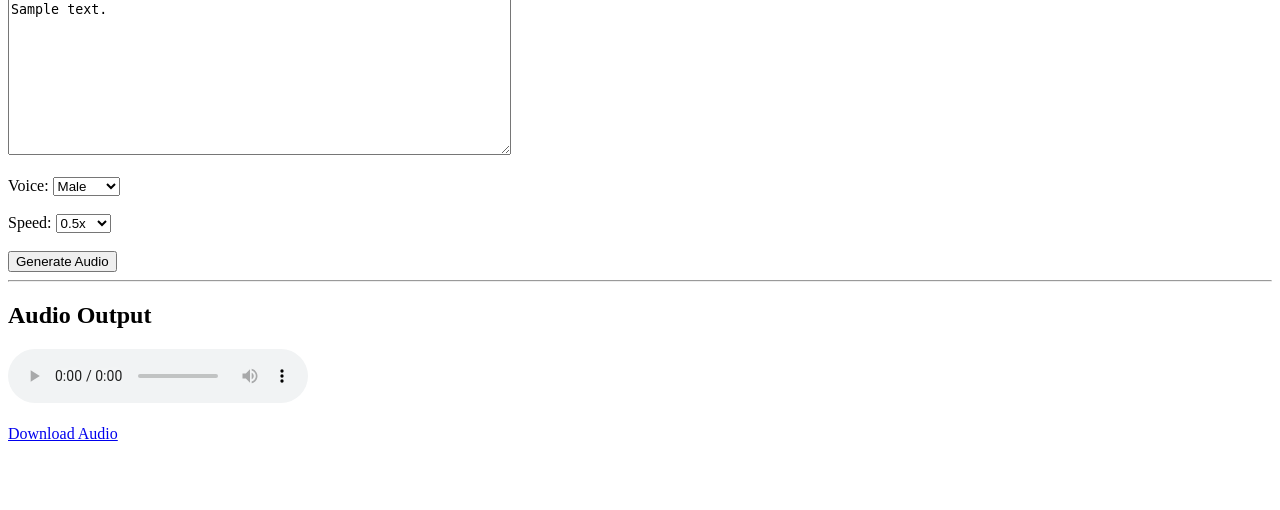
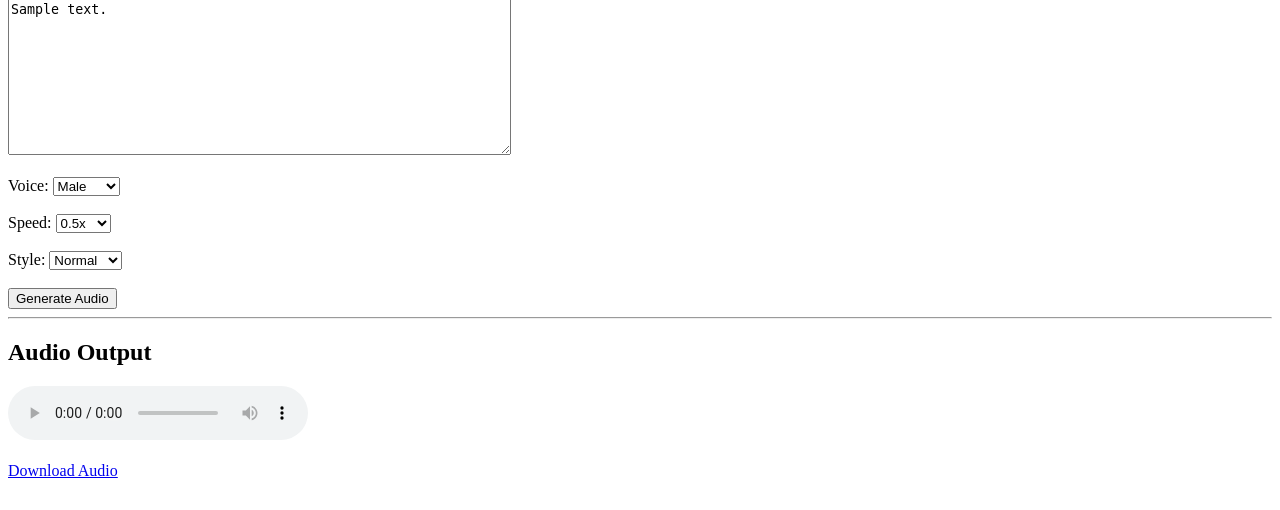
Before and after one commit to Ashish-Singh-7/tts, a Flask app: template templates/index.html in a window 1280 px wide. Shown: the part 81-591 px from the top of the page. Run offline with Flask 3, Linux system fonts and the light colour scheme; the template is opened without the code that fills it: most values are stand-ins (such as "Sample title", 1, 10 or a date in 2020).

Commit message:
code updatedgit status

```diff
--- a/app.py
+++ b/app.py
@@ -1,44 +1,3 @@
-# from flask import Flask, render_template, request
-# from gtts import gTTS
-# from io import BytesIO
-# from langdetect import detect
-# import base64
-
-# app = Flask(__name__)
-
-# @app.route("/")
-# def home():
-#     return render_template("index.html")
-
-# @app.route("/convert", methods=["POST"])
-# def convert():
-#     text = request.form["text"]
-
-#     try:
-#         lang = detect(text)
-#     except:
-#         lang = "en"
-
-#     if lang == "hi":
-#         tts = gTTS(text=text, lang="hi")
-#     else:
-#         tts = gTTS(text=text, lang="en", tld="co.in")
-
-#     mp3_fp = BytesIO()
-#     tts.write_to_fp(mp3_fp)
-
-#     audio_data = base64.b64encode(
-#         mp3_fp.getvalue()
-#     ).decode()
-
-#     return render_template(
-#         "index.html",
-#         audio_data=audio_data
-#     )
-
-# if __name__ == "__main__":
-#     app.run(debug=True)
-
 from flask import Flask, render_template, request
 from langdetect import detect
 import edge_tts
@@ -59,25 +18,44 @@ def convert():
     text = request.form["text"]
     gender = request.form["gender"]
     speed = request.form["speed"]
+    style = request.form["style"]
 
     try:
         lang = detect(text)
     except:
         lang = "en"
 
-    # Hindi voices
+    # Hindi Voices
     if lang == "hi":
+
         if gender == "male":
             voice = "hi-IN-MadhurNeural"
         else:
             voice = "hi-IN-SwaraNeural"
 
-    # English voices
+    # English Voices
     else:
-        if gender == "male":
-            voice = "en-IN-PrabhatNeural"
+
+        if style == "cheerful":
+            voice = "en-US-JennyNeural"
+
+        elif style == "friendly":
+            voice = "en-US-AriaNeural"
+
+        elif style == "excited":
+            voice = "en-US-AnaNeural"
+
+        elif style == "hopeful":
+            voice = "en-US-BrandonNeural"
+
+        elif style == "sad":
+            voice = "en-US-EmmaNeural"
+
         else:
-            voice = "en-IN-NeerjaNeural"
+            if gender == "male":
+                voice = "en-US-GuyNeural"
+            else:
+                voice = "en-US-JennyNeural"
 
     audio_bytes = asyncio.run(
         generate_audio(text, voice, speed)
@@ -92,7 +70,8 @@ def convert():
         audio_data=audio_data,
         text=text,
         gender=gender,
-        speed=speed
+        speed=speed,
+        style=style
     )
 
 
--- a/templates/index.html
+++ b/templates/index.html
@@ -101,14 +101,14 @@
                 0.75x
             </option>
 
-            <option value="-15%"
-                {% if speed=="-15%" %}selected{% endif %}>
-                0.85x
+            <option value="-20%"
+                {% if speed=="-20%" %}selected{% endif %}>
+                0.8x
             </option>
 
-            <option value="-5%"
-                {% if speed=="-5%" %}selected{% endif %}>
-                0.95x
+            <option value="-10%"
+                {% if speed=="-10%" %}selected{% endif %}>
+                0.9x
             </option>
 
             <option value="+0%"
@@ -134,6 +134,44 @@
         </select>
 
         <br><br>
+
+<label>Style:</label>
+
+<select name="style">
+
+    <option value="normal"
+        {% if style=="normal" %}selected{% endif %}>
+        Normal
+    </option>
+
+    <option value="cheerful"
+        {% if style=="cheerful" %}selected{% endif %}>
+        Cheerful
+    </option>
+
+    <option value="friendly"
+        {% if style=="friendly" %}selected{% endif %}>
+        Friendly
+    </option>
+
+    <option value="excited"
+        {% if style=="excited" %}selected{% endif %}>
+        Excited
+    </option>
+
+    <option value="hopeful"
+        {% if style=="hopeful" %}selected{% endif %}>
+        Hopeful
+    </option>
+
+    <option value="sad"
+        {% if style=="sad" %}selected{% endif %}>
+        Sad
+    </option>
+
+</select>
+
+    <br><br>
 
         <button type="submit">
             Generate Audio
```
